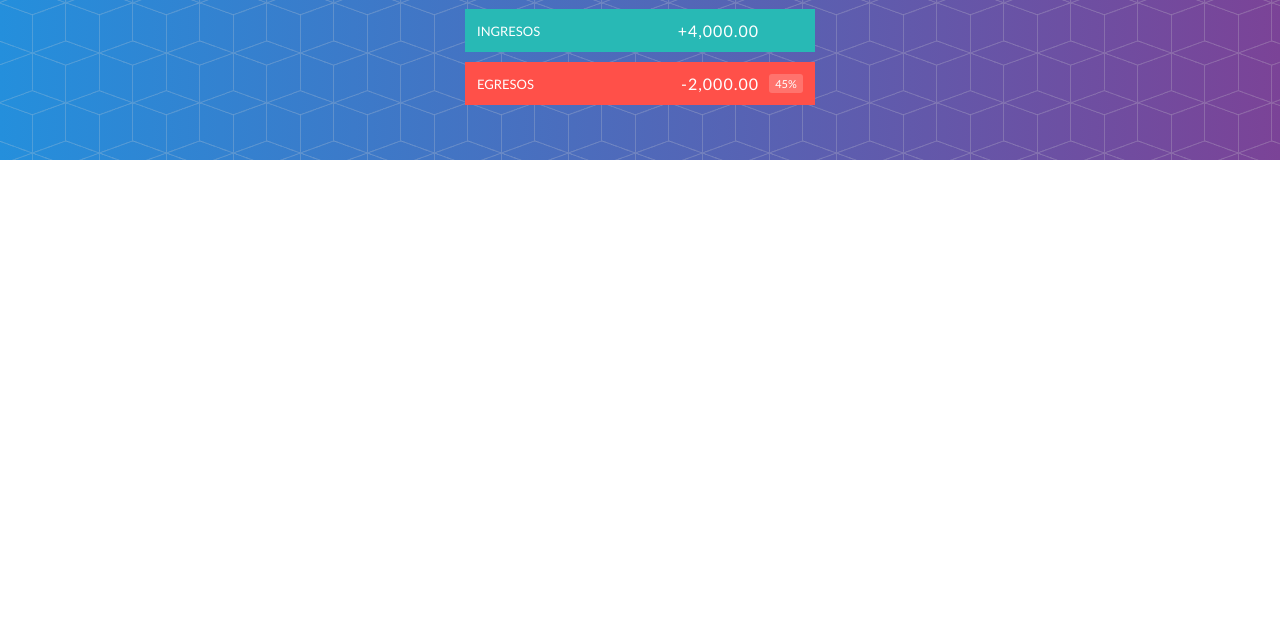
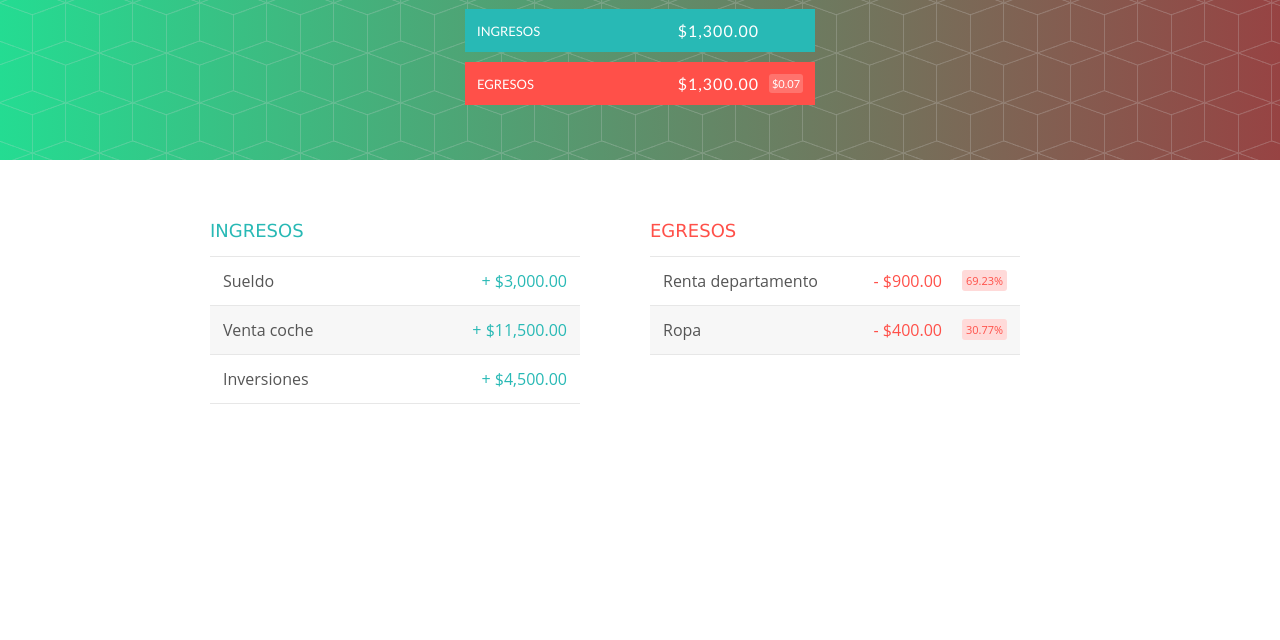
Before and after one commit to ByCato032/AppPresupuesto, a plain HTML site: page index.html in a window 1280 px wide. Shown: the part 160-800 px from the top of the page. Drawn offline with nearby package versions, Linux system fonts and the light colour scheme.

Commit message:
Listado de ingresos y egresos

```diff
--- a/css/styles.css
+++ b/css/styles.css
@@ -32,9 +32,9 @@ body {
     padding-top: 150px;
     padding-bottom: 100px;
     color: #fff;
-    background: url(fondo.png), #7b4397;
-    background: url(fondo.png), -webkit-gradient(linear, right top, left top, from(#7b4397), to(#24c0dc));
-    background: url(fondo.png), linear-gradient(to left, #7b4397, #248fdc)
+    background: url(fondo.png), #4a9c5f;
+    background: url(fondo.png), -webkit-gradient(linear, right top, left top, from(#43977b), to(#dc2a24));
+    background: url(fondo.png), linear-gradient(to left, #974343, #24dc92)
 }
 
 .presupuesto {
@@ -192,8 +192,8 @@ h2 {
     margin-bottom: 15px;
 }
 
-.ingreso_titulo { color: #28B9B5; }
-.egreso_titulo { color: #FF5049; }
+.ingreso_titulo { color: #28B9B5; font-family:'Lucida Sans';}
+.egreso_titulo { color: #FF5049; font-family: 'Lucida Sans';}
 
 .elemento {
     padding: 13px;
--- a/index.html
+++ b/index.html
@@ -31,9 +31,27 @@
         </div>
       </div>
     </div>
+    <div class="contenedor limpiarEstilos">
+      <div class="ingreso">
+        <h2 class="ingreso_titulo">Ingresos</h2>
+        <div id="lista-ingresos"></div>
+      </div>
+      <div class="egreso">
+        <h2 class="egreso_titulo">Egresos</h2>
+        <div id="lista-egresos"></div>
+      </div>
+    </div>
     <script src="js/Dato.js"></script>
     <script src="js/Ingreso.js"></script>
     <script src="js/Egreso.js"></script>
     <script src="js/app.js"></script>
+    <script
+      type="module"
+      src="https://unpkg.com/ionicons@7.1.0/dist/ionicons/ionicons.esm.js"
+    ></script>
+    <script
+      nomodule
+      src="https://unpkg.com/ionicons@7.1.0/dist/ionicons/ionicons.js"
+    ></script>
   </body>
 </html>
--- a/js/Ingreso.js
+++ b/js/Ingreso.js
@@ -5,7 +5,7 @@ class Ingreso extends Dato {
     super(descripcion, valor);
     this.idIngreso = ++Ingreso.contadorIngresos;
   }
-    getIdIngreso() {
-        return this.idIngreso;
-    }
+  getIdIngreso() {
+    return this.idIngreso;
+  }
 }
--- a/js/app.js
+++ b/js/app.js
@@ -1,6 +1,7 @@
 const ingresos = [
-  new Ingreso("Salario", 2100.0),
-  new Ingreso("Venta coche", 1500.0),
+  new Ingreso("Sueldo", 3000.0),
+  new Ingreso("Venta coche", 11500.0),
+  new Ingreso("Inversiones", 4500.0),
 ];
 
 const egresos = [
@@ -10,6 +11,8 @@ const egresos = [
 
 let cargarApp = () => {
   cargarCabecero();
+  cargarIngresos();
+  cargarEgresos();
 };
 
 let totalIngresos = () => {
@@ -37,7 +40,7 @@ let cargarCabecero = () => {
   document.getElementById("egresos").innerHTML = formatoMoneda(totalEgresos());
 };
 
-const formatoMoneda = () => {
+const formatoMoneda = (valor) => {
   return valor.toLocaleString("en-US", {
     style: "currency",
     currency: "USD",
@@ -51,3 +54,55 @@ const formatoPorcentaje = (valor) => {
     minimumFractionDigits: 2,
   });
 };
+
+const cargarIngresos = () => {
+  let ingresosHTML = "";
+  for (let ingreso of ingresos) {
+    ingresosHTML += crearIngresoHTML(ingreso);
+  }
+  document.getElementById("lista-ingresos").innerHTML = ingresosHTML;
+};
+
+const crearIngresoHTML = (ingreso) => {
+  let ingresoHTML = `
+          <div class="elemento limpiarEstilos">
+            <div class="elemento_descripcion">${ingreso.descripcion}</div>
+            <div class="derecha limpiarEstilos">
+              <div div class="elemento_valor">+ ${formatoMoneda(
+                ingreso.valor
+              )}</div>
+              <div class="elemento_eliminar">
+                <button class="elemento_eliminar--btn">
+                  <ion-icon name="close-circle-outline"></ion-icon>
+                </button>
+              </div>
+            </div>
+          </div>`;
+  return ingresoHTML;
+};
+
+const cargarEgresos = () => {
+  let egresosHTML = "";
+  for (let egreso of egresos) {
+    egresosHTML += crearEgresoHTML(egreso);
+  }
+  document.getElementById("lista-egresos").innerHTML = egresosHTML;
+};
+
+const crearEgresoHTML = (egreso) => {
+  let egresoHTML = `
+          <div class="elemento limpiarEstilos">
+            <div class="elemento_descripcion">${egreso.descripcion}</div>
+            <div class="derecha limpiarEstilos">
+              <div class="elemento_valor">- ${formatoMoneda(egreso.valor)}</div>
+              <div class="elemento_porcentaje">${formatoPorcentaje(
+                egreso.valor / totalEgresos()
+              )}</div>
+              <div class="elemento_eliminar">
+                <button class="elemento_eliminar--btn">
+                <ion-icon name="close-circle-outline"></ion-icon>
+              </div>
+            </div>
+          </div>`;
+  return egresoHTML;
+};
```
